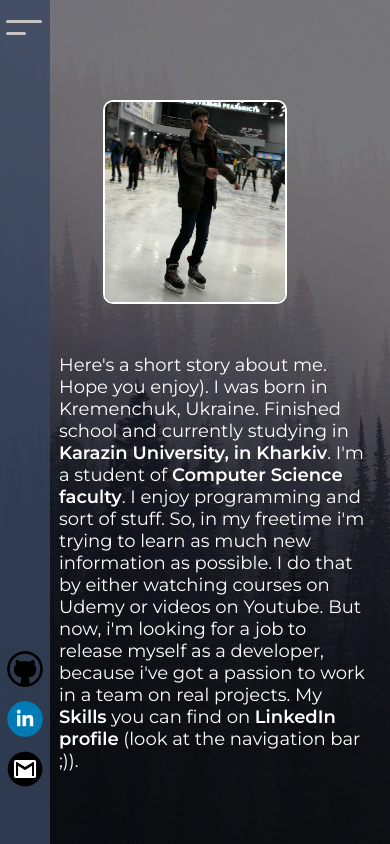
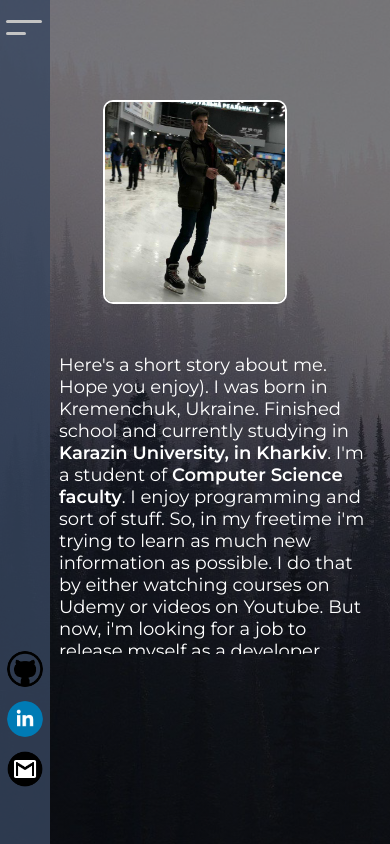
Before and after one commit to SaintUkrainian/personal-website, a React (Create React App) app: page /personal-website/about in a window 390 px wide. Built offline with nearby package versions, Linux system fonts and the light colour scheme.

Commit message:
some fixes

```diff
--- a/public/index.html
+++ b/public/index.html
@@ -7,7 +7,7 @@
     <meta name="theme-color" content="#000000" />
     <meta
       name="description"
-      content="Denys Matsenko personal web-site"
+      content="Denys Matsenko personal website"
     />
     <!--
       manifest.json provides metadata used when your web app is installed on a
--- a/src/paths/AboutSection/About.css
+++ b/src/paths/AboutSection/About.css
@@ -23,5 +23,8 @@
         width: 80%;
         font-size: 18px;
         margin-left: 90px;
+        margin-bottom: 10px;
+        height: 300px;
+        overflow: scroll;
     }
 }
```
Also changed, not shown: public/manifest.json.
